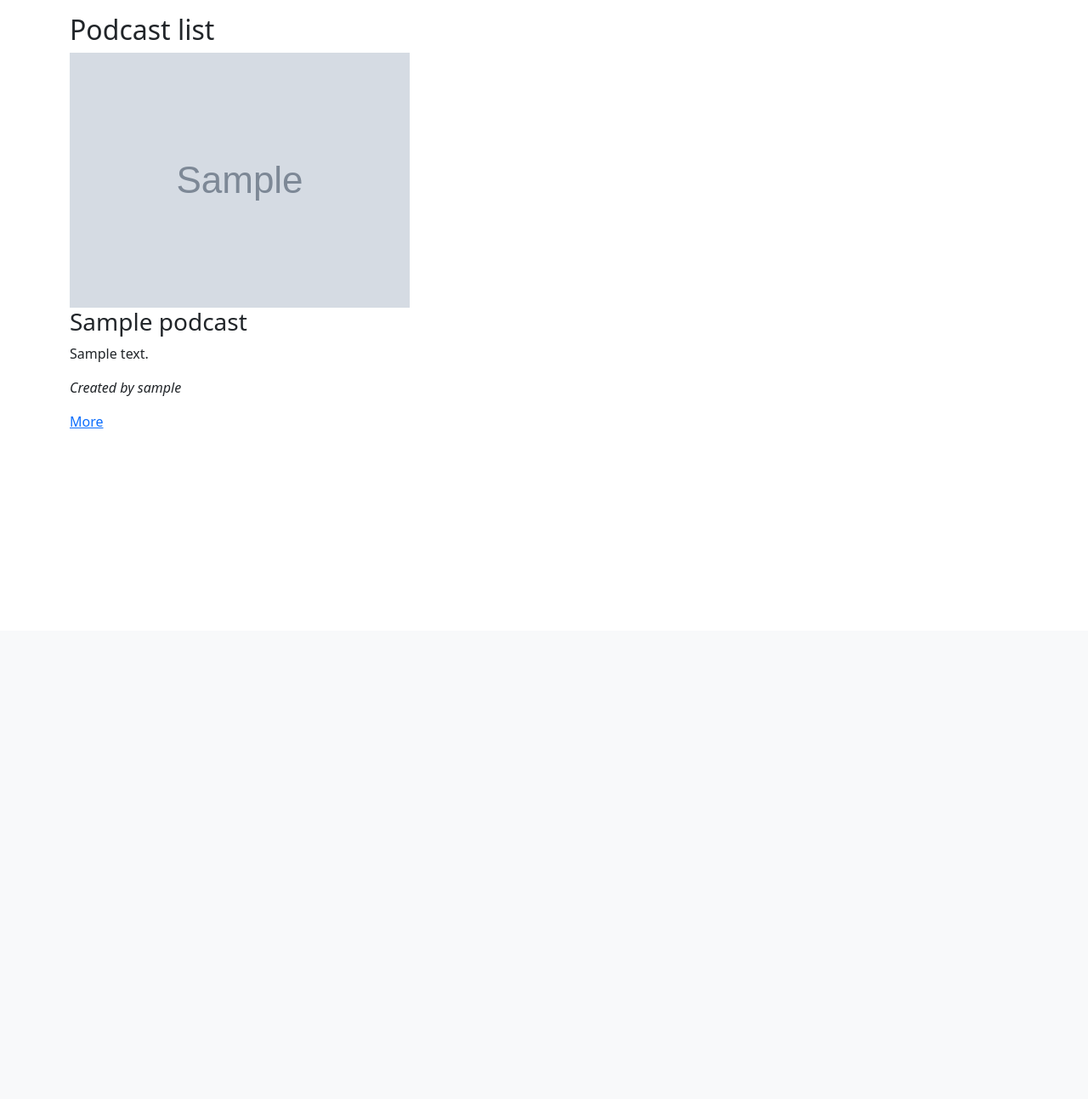
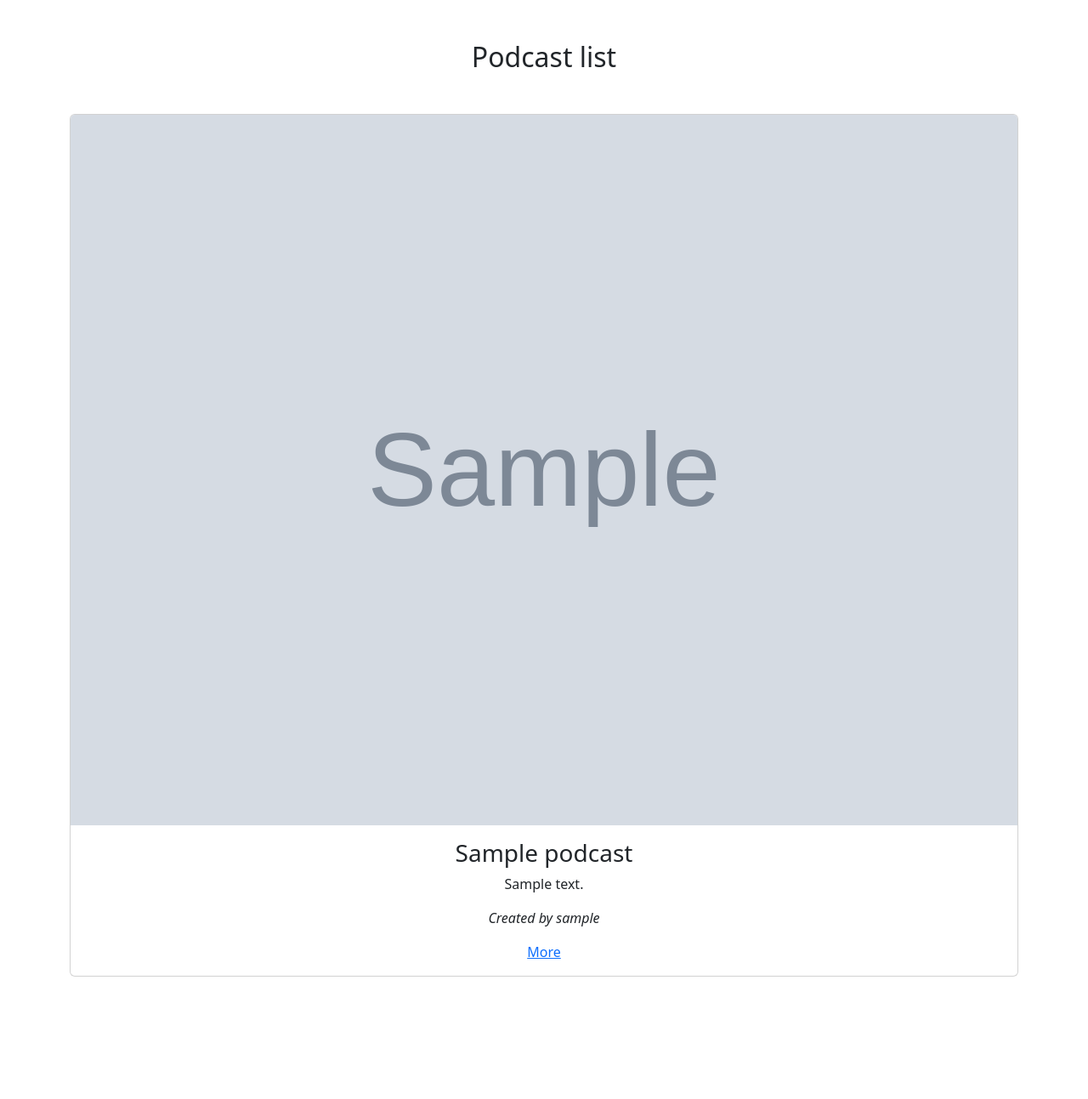
Before and after one commit to Ashkantvn/Blog-app, a Django app: page /en/podcasts/ in a window 1280 px wide. Shown: the part 58-1351 px from the top of the page at 85% size. Before the commit the page ends 562 px from the top, so only its background shows below. Run offline with Django 5.2, Linux system fonts and the light colour scheme; tables that the repository leaves empty hold one stand-in row (values such as "Sample post"); grey boxes marked "Sample" are stand-in pictures.

Commit message:
Update style of podcasts

```diff
--- a/templates/podcasts/add_podcasts.html
+++ b/templates/podcasts/add_podcasts.html
@@ -24,6 +24,6 @@
 <form action="{% url 'podcasts:add' %}" enctype="multipart/form-data" method="post">
     {% csrf_token %}
     {{form}}
-    <button type="submit">{% trans "Add" %}</button>
+    <button type="submit" class="btn btn-primary mt-3">{% trans "Add" %}</button>
 </form>
 {% endblock content %}
--- a/templates/podcasts/edit_podcasts.html
+++ b/templates/podcasts/edit_podcasts.html
@@ -19,6 +19,6 @@
 <form action="{% url "podcasts:edit" pk=podcast.pk %}" method="post">
     {% csrf_token %}
     {{form}}
-    <button type="submit">{% trans "Edit" %}</button>
+    <button type="submit" class="btn btn-primary mt-3">{% trans "Edit" %}</button>
 </form>
 {% endblock content %}
--- a/templates/podcasts/podcasts_details.html
+++ b/templates/podcasts/podcasts_details.html
@@ -11,7 +11,8 @@
 
 
 {% block content %}
-<h2> {{podcast.title}}</h2>
+<div class="d-flex align-items-center flex-column gap-5">
+    <h2 class='mt-5'> {{podcast.title}}</h2>
     <p> {{podcast.description}}</p>
     <audio controls>
         <source src="{{podcast.audio.url}}" type="audio/mpeg"/>
@@ -42,4 +43,5 @@
         <h4>{% trans "There is no Comments for this podcast" %}</h4>
         {% endif %}
     </aside>
+</div>
     {% endblock content %}
--- a/templates/podcasts/podcasts_list.html
+++ b/templates/podcasts/podcasts_list.html
@@ -9,16 +9,18 @@
 
 
 {% block content %}
-    <h2>{% trans "Podcast list" %}</h2>
+    <h2 class="text-center my-5">{% trans "Podcast list" %}</h2>
     {% if podcasts %}
-        <article>
+        <article class="d-flex flex-column gap-3">
         {% for podcast in podcasts %}
-            <section>
-                <img src="{{podcast.banner.url}}" alt=""/>
-                <h3>{{podcast.title}}</h3>
-                <p>{{podcast.description}}</p>
-                <address>{% trans "Created by" %} {{podcast.podcaster}}</address>
-                <a href="{{podcast.get_absolute_url}}">{% trans "More" %}</a>
+            <section class='card'>
+                <img src="{{podcast.banner.url}}" alt="{{podcast.title}}" class="card-img-top"/>
+                <div  class="card-body text-center">
+                    <h3>{{podcast.title}}</h3>
+                    <p>{{podcast.description}}</p>
+                    <address>{% trans "Created by" %} {{podcast.podcaster}}</address>
+                    <a href="{{podcast.get_absolute_url}}">{% trans "More" %}</a>
+                </div>
             </section>
         {% endfor %}
         </article>
```
Lines whose indentation alone changed are shown as unchanged.
